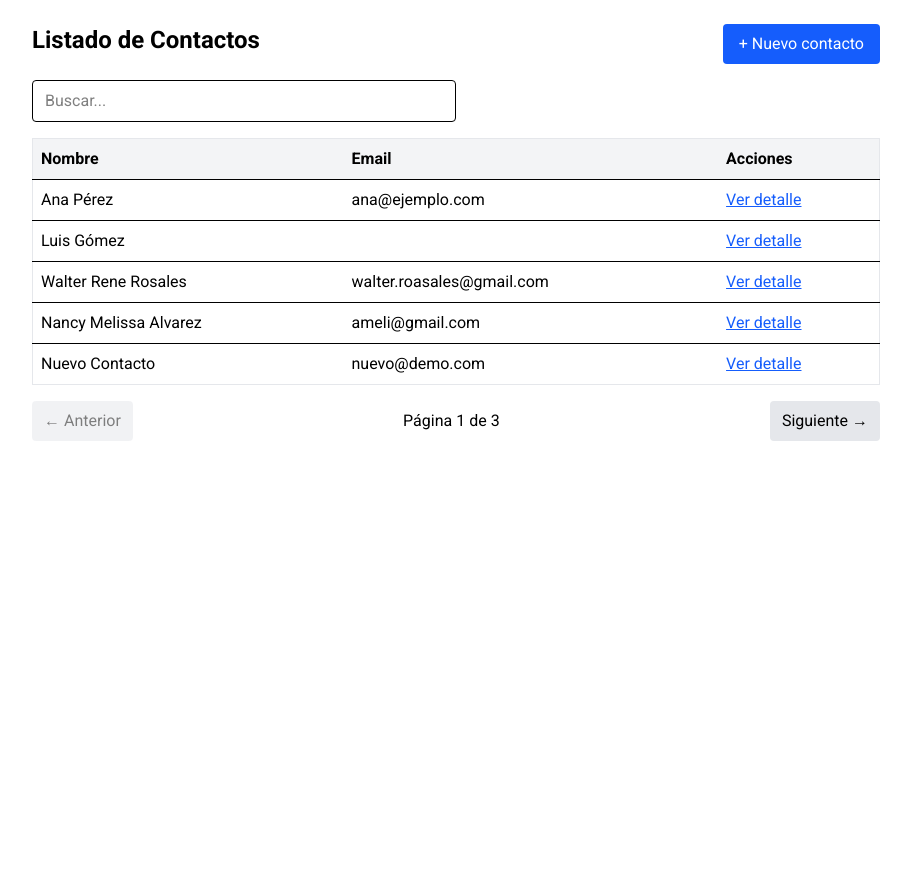
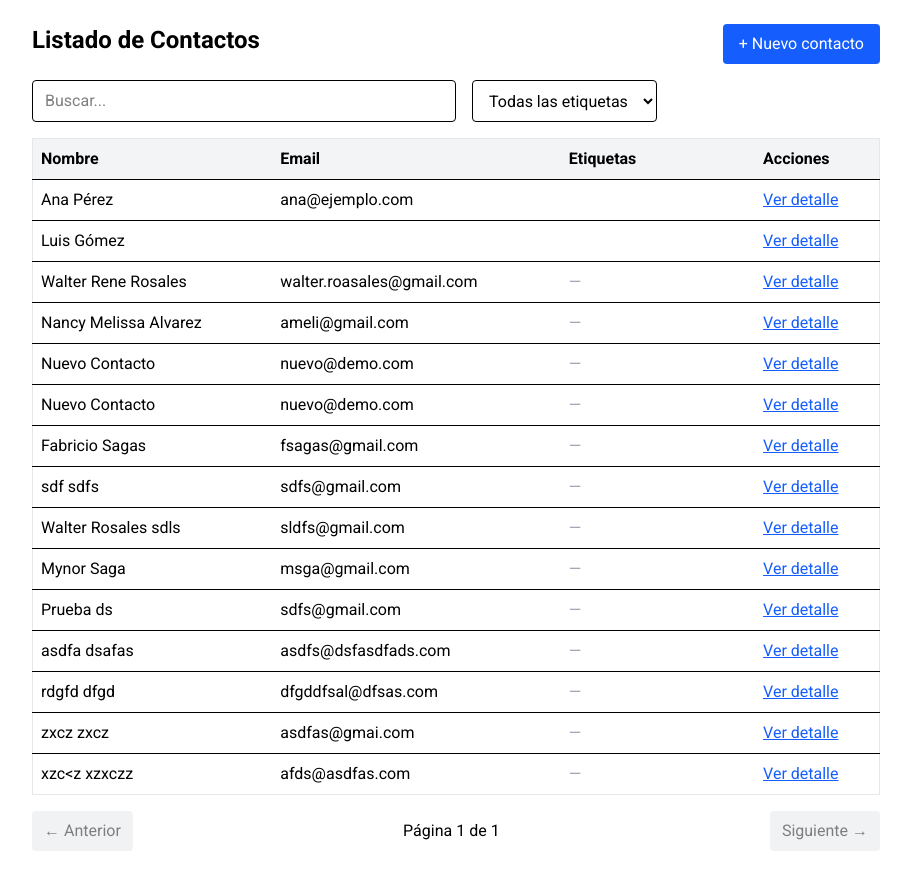
Before and after one commit to wallas2022/contactos-frontend, a React (Vite) app: page / in a window 1280 px wide. Shown: the whole page, without its empty margins (184-1095 px from the left). Before the commit the page ends 800 px from the top, so only its background shows below. Built offline with nearby package versions, Linux system fonts and the light colour scheme; data requests are answered from the project's data file; the HTML template or start-up script is replaced by a standard one.

Commit message:
agrego contactos

```diff
--- a/db.json
+++ b/db.json
@@ -100,6 +100,18 @@
       "nombres": "rdgfd",
       "apellidos": "dfgd",
       "email": "dfgddfsal@dfsas.com"
+    },
+    {
+      "id": "f7dc",
+      "nombres": "zxcz",
+      "apellidos": "zxcz",
+      "email": "asdfas@gmai.com"
+    },
+    {
+      "id": "a01d",
+      "nombres": "xzc<z",
+      "apellidos": "xzxczz",
+      "email": "afds@asdfas.com"
     }
   ],
   "interacciones": [
@@ -146,17 +158,17 @@
   ],
   "etiquetas": [
     {
-      "id": "1",
+      "id": 1,
       "nombre": "Proveedor",
       "colorHex": "#FFD700"
     },
     {
-      "id": "2",
+      "id": 2,
       "nombre": "Prospecto",
       "colorHex": "#87CEEB"
     },
     {
-      "id": "2",
+      "id": 2,
       "nombre": "Cliente",
       "colorHex": "#87CEEB"
     }
@@ -261,6 +273,16 @@
       "id": "efbc",
       "contactoId": "a01a",
       "etiquetaId": "1"
+    },
+    {
+      "id": "3f51",
+      "contactoId": "f7dc",
+      "etiquetaId": "1"
+    },
+    {
+      "id": "9c8a",
+      "contactoId": "a01d",
+      "etiquetaId": "1"
     }
   ]
 }
--- a/src/components/ContactList.tsx
+++ b/src/components/ContactList.tsx
@@ -1,11 +1,18 @@
 import { useEffect, useState } from "react";
 import ContactForm from "./ContactForm";
+
+type Etiqueta = {
+  id: number;
+  nombre: string;
+  color: string;
+};
 
 type Contact = {
   id: number;
   nombres: string;
   apellidos: string;
   email?: string;
+  etiquetas?: Etiqueta[]; // 👈 ahora cada contacto puede traer sus etiquetas
 };
 
 interface Props {
@@ -17,31 +24,48 @@ export default function ContactList({ onSelect }: Props) {
   const [page, setPage] = useState(1);
   const [totalPages, setTotalPages] = useState(1);
   const [search, setSearch] = useState("");
-  const [filterTag, _setFilterTag] = useState("");
+  const [filterTag, setFilterTag] = useState("");
+  const [allTags, setAllTags] = useState<Etiqueta[]>([]);
   const [showForm, setShowForm] = useState(false);
-  const limit = 5;
+  const limit = 15;
 
-  const loadContacts = () => {
+  const loadContacts = async () => {
     let url = `http://localhost:4000/contactos?_page=${page}&_limit=${limit}`;
     if (search) url += `&q=${encodeURIComponent(search)}`;
 
-    fetch(url)
-      .then((res) => {
+    const res = await fetch(url);
     const total = res.headers.get("X-Total-Count");
     if (total) setTotalPages(Math.ceil(parseInt(total) / limit));
-        return res.json();
-      })
-      .then(async (data) => {
-        // si hay filtro por etiqueta
+    let data: Contact[] = await res.json();
+
+    // Traer todas las etiquetas
+    const etiquetas: Etiqueta[] = await fetch(
+      "http://localhost:4000/etiquetas"
+    ).then((r) => r.json());
+    setAllTags(etiquetas);
+
+    // Traer relaciones contacto-etiqueta
+    const relaciones = await fetch(
+      "http://localhost:4000/contactoEtiquetas"
+    ).then((r) => r.json());
+
+    // Enriquecer cada contacto con sus etiquetas
+    data = data.map((c) => {
+      const rels = relaciones.filter((r: any) => r.contactoId === c.id);
+      const tags = etiquetas.filter((t) =>
+        rels.some((r: any) => r.etiquetaId === t.id)
+      );
+      return { ...c, etiquetas: tags };
+    });
+
+    // Filtrar por etiqueta si corresponde
     if (filterTag) {
-          const ce = await fetch(
-            `http://localhost:4000/contactoEtiquetas?etiquetaId=${filterTag}`
-          ).then((r) => r.json());
-          const ids = ce.map((x: any) => x.contactoId);
-          data = data.filter((c: Contact) => ids.includes(c.id));
+      data = data.filter((c) =>
+        c.etiquetas?.some((tag) => tag.nombre === filterTag)
+      );
     }
+
     setContacts(data);
-      });
   };
 
   useEffect(() => {
@@ -60,7 +84,8 @@ export default function ContactList({ onSelect }: Props) {
         </button>
       </div>
 
-      {/* Buscador */}
+      {/* Buscador + Filtro de etiquetas */}
+      <div className="flex gap-4 mb-4">
         <input
           type="text"
           placeholder="Buscar..."
@@ -69,8 +94,24 @@ export default function ContactList({ onSelect }: Props) {
             setSearch(e.target.value);
             setPage(1);
           }}
-        className="border rounded px-3 py-2 mb-4 w-1/2"
+          className="border rounded px-3 py-2 w-1/2"
         />
+        <select
+          value={filterTag}
+          onChange={(e) => {
+            setFilterTag(e.target.value);
+            setPage(1);
+          }}
+          className="border rounded px-3 py-2"
+        >
+          <option value="">Todas las etiquetas</option>
+          {allTags.map((tag) => (
+            <option key={tag.id} value={tag.nombre}>
+              {tag.nombre}
+            </option>
+          ))}
+        </select>
+      </div>
 
       {/* Tabla */}
       <table className="w-full border border-gray-200 mb-4">
@@ -78,6 +119,7 @@ export default function ContactList({ onSelect }: Props) {
           <tr>
             <th className="p-2 text-left">Nombre</th>
             <th className="p-2 text-left">Email</th>
+            <th className="p-2 text-left">Etiquetas</th>
             <th className="p-2 text-left">Acciones</th>
           </tr>
         </thead>
@@ -88,6 +130,23 @@ export default function ContactList({ onSelect }: Props) {
                 {c.nombres} {c.apellidos}
               </td>
               <td className="p-2">{c.email}</td>
+              <td className="p-2">
+                <div className="flex flex-wrap gap-1">
+                  {c.etiquetas && c.etiquetas.length > 0 ? (
+                    c.etiquetas.map((tag) => (
+                      <span
+                        key={tag.id}
+                        className="px-2 py-1 text-xs rounded text-white"
+                        style={{ backgroundColor: tag.color }}
+                      >
+                        {tag.nombre}
+                      </span>
+                    ))
+                  ) : (
+                    <span className="text-gray-400">—</span>
+                  )}
+                </div>
+              </td>
               <td className="p-2">
                 <button
                   className="text-blue-600 underline"
@@ -126,7 +185,10 @@ export default function ContactList({ onSelect }: Props) {
       {showForm && (
         <ContactForm
           onClose={() => setShowForm(false)}
-          onSaved={loadContacts}
+          onSaved={() => {
+            setPage(1); // siempre regresa a la primera página
+            loadContacts();
+          }}
         />
       )}
     </div>
```
Lines whose indentation alone changed are shown as unchanged.
